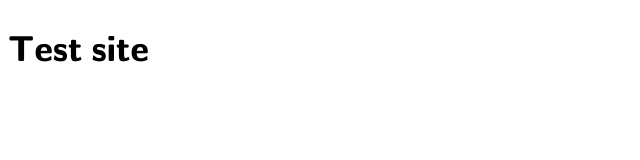
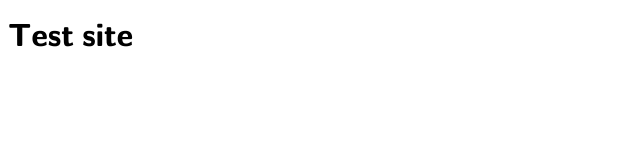
Before and after one commit to arun8166/arun8166.github.io, a plain HTML site: page index.html in a window 1280 px wide. Shown: the whole page, without its empty margins (0-640 px from the left). Drawn offline with nearby package versions, Linux system fonts and the light colour scheme.

Commit message:
Update style.css

```diff
--- a/style.css
+++ b/style.css
@@ -1,10 +1,12 @@
+
 body {
-    font-family: "KaTeX_SansSerif", sans-serif;
-    font-size: 18px;
-    line-height: 1.6;
+    font-family: KaTeX_SansSerif;
 }
 
-h1, h2, h3 {
-    font-family: "KaTeX_SansSerif", sans-serif;
-    font-weight: bold;
+code, pre {
+    font-family: KaTeX_Typewriter;
 }
+
+.math {
+    font-family: KaTeX_Main;
+}
```
